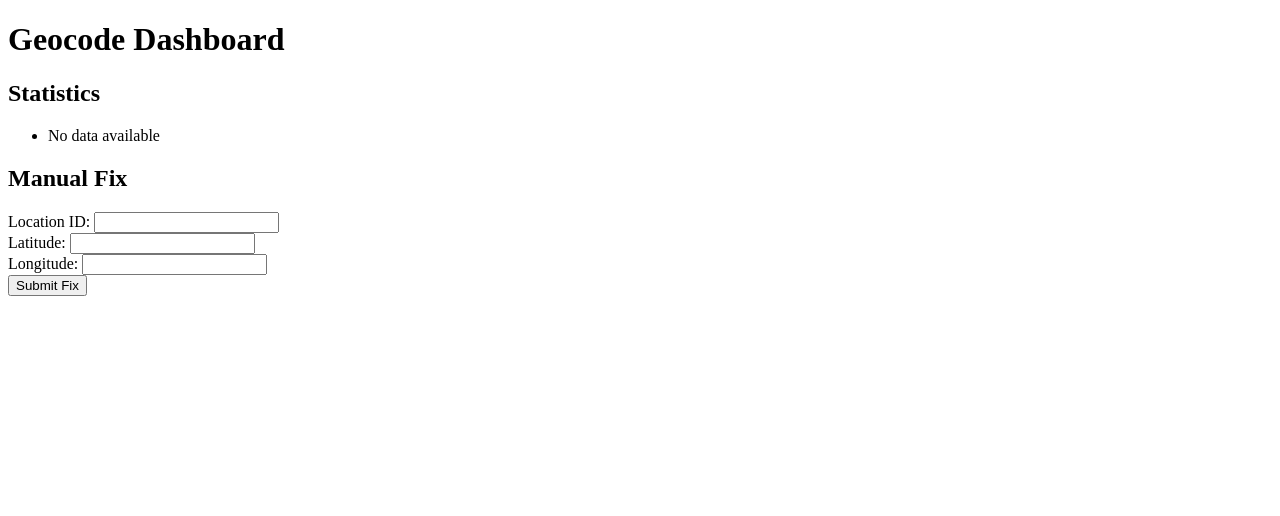
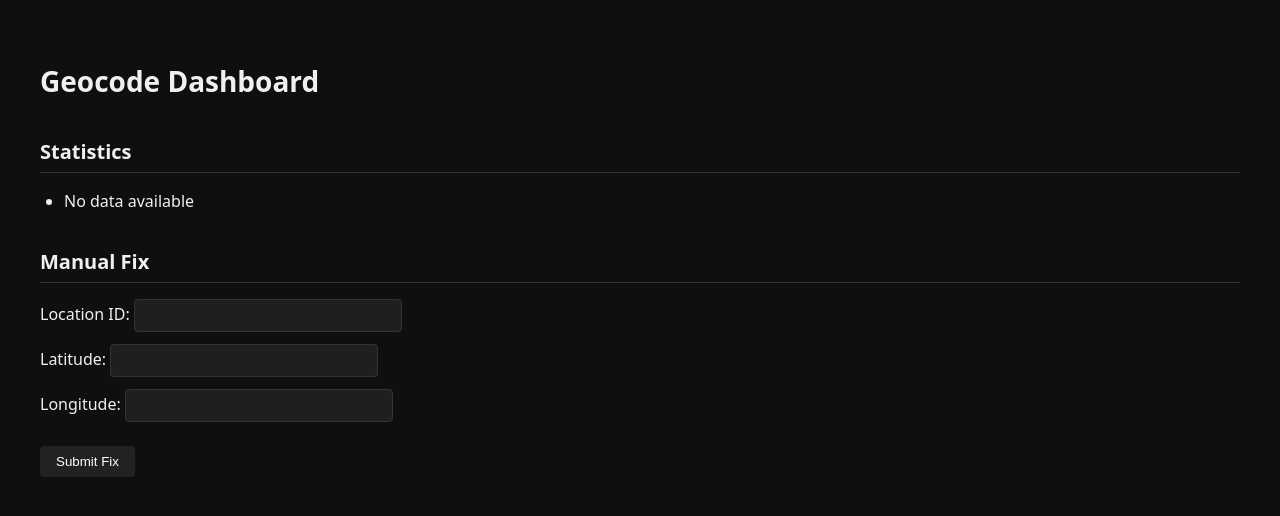
Before and after one commit to 7L7K/mapem, a Flask app: page /admin/geocode/ in a window 1280 px wide. Shown: the top 516 px of the page. Run offline with Flask 3, Linux system fonts and the light colour scheme; data that the repository does not hold is empty.

Commit message:
Update all files

```diff
--- a/backend/templates/geocode_dashboard.html
+++ b/backend/templates/geocode_dashboard.html
@@ -1,7 +1,63 @@
 <!doctype html>
-<html>
+<html lang="en" data-theme="dark">
 <head>
+  <meta charset="UTF-8" />
   <title>Geocode Dashboard</title>
+  <style>
+    body {
+      background-color: #0f0f0f;
+      color: #f0f0f0;
+      font-family: system-ui, sans-serif;
+      padding: 2rem;
+      line-height: 1.6;
+    }
+    h1 {
+      font-size: 1.75rem;
+      margin-bottom: 1.5rem;
+    }
+    h2 {
+      margin-top: 2rem;
+      margin-bottom: 0.75rem;
+      font-size: 1.25rem;
+      border-bottom: 1px solid #333;
+      padding-bottom: 0.25rem;
+    }
+    ul {
+      padding-left: 1.5rem;
+    }
+    li {
+      margin-bottom: 0.5rem;
+    }
+    form {
+      margin-top: 1rem;
+    }
+    label {
+      display: block;
+      margin-bottom: 0.75rem;
+    }
+    input[type="text"],
+    input[type="number"] {
+      background-color: #1f1f1f;
+      color: #f0f0f0;
+      border: 1px solid #333;
+      border-radius: 4px;
+      padding: 0.5rem;
+      width: 250px;
+    }
+    button {
+      margin-top: 0.75rem;
+      padding: 0.5rem 1rem;
+      background-color: #222;
+      color: white;
+      border: none;
+      border-radius: 4px;
+      cursor: pointer;
+      transition: background 0.2s ease;
+    }
+    button:hover {
+      background-color: #444;
+    }
+  </style>
 </head>
 <body>
   <h1>Geocode Dashboard</h1>
@@ -17,9 +73,15 @@
 
   <h2>Manual Fix</h2>
   <form method="POST" action="{{ url_for('geocode_dashboard.manual_fix') }}">
-        <label>Location ID: <input name="id" type="number" required></label><br>
-        <label>Latitude: <input name="lat" type="text" required></label><br>
-        <label>Longitude: <input name="lng" type="text" required></label><br>
+    <label>Location ID:
+      <input name="id" type="number" required>
+    </label>
+    <label>Latitude:
+      <input name="lat" type="text" required>
+    </label>
+    <label>Longitude:
+      <input name="lng" type="text" required>
+    </label>
     <button type="submit">Submit Fix</button>
   </form>
 </body>
--- a/frontend/src/shared/components/Header/index.jsx
+++ b/frontend/src/shared/components/Header/index.jsx
@@ -8,6 +8,8 @@ const tabs = [
   { label: "Map", path: "/map" },
   { label: "Timeline", path: "/timeline" },
   { label: "People", path: "/people" },
+    { label: "Geocode",   path: "/geocode" }, // 👈🏾 this one!
+
 ];
 
 export default function Header({ pageControls = null }) {
```
Also changed, not shown: frontend/src/app/router.jsx (+6 -2 lines), frontend/src/features/geocode/pages/GeocodeDashboardPage.jsx (added, +15 -0 lines), 1 other file. Lines whose indentation alone changed are shown as unchanged.
